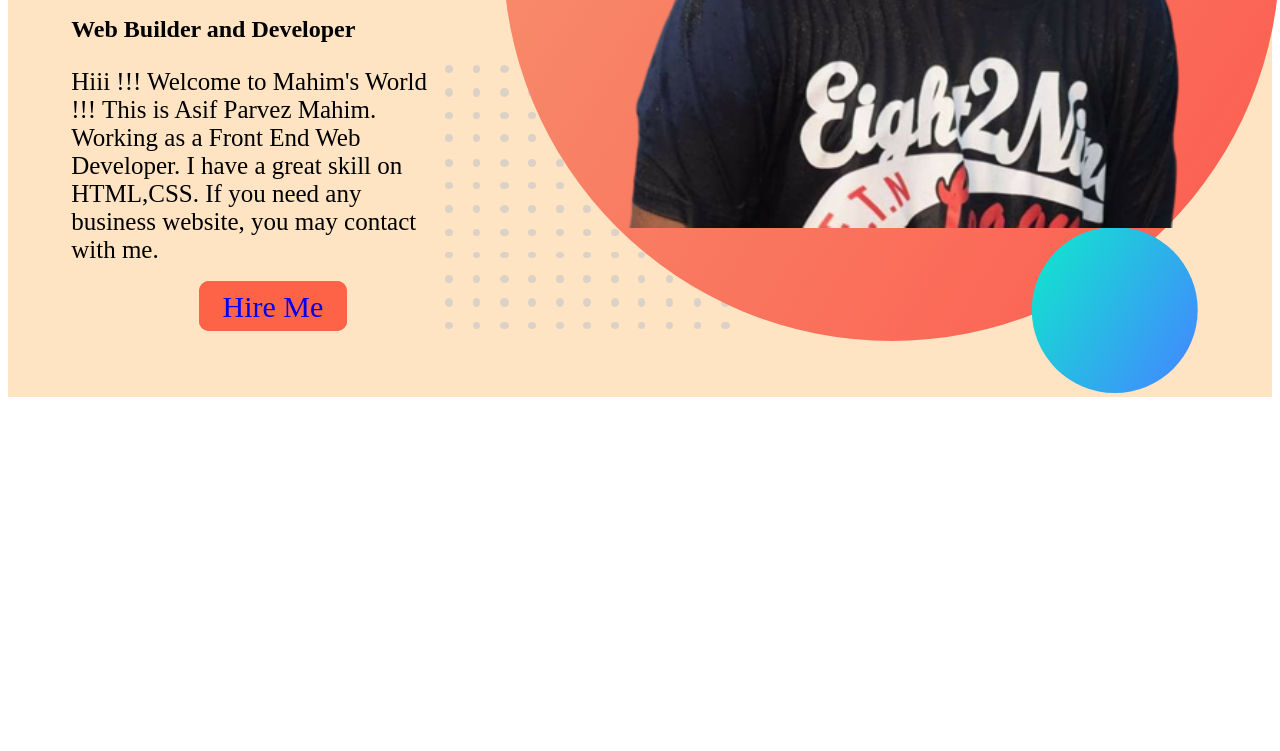
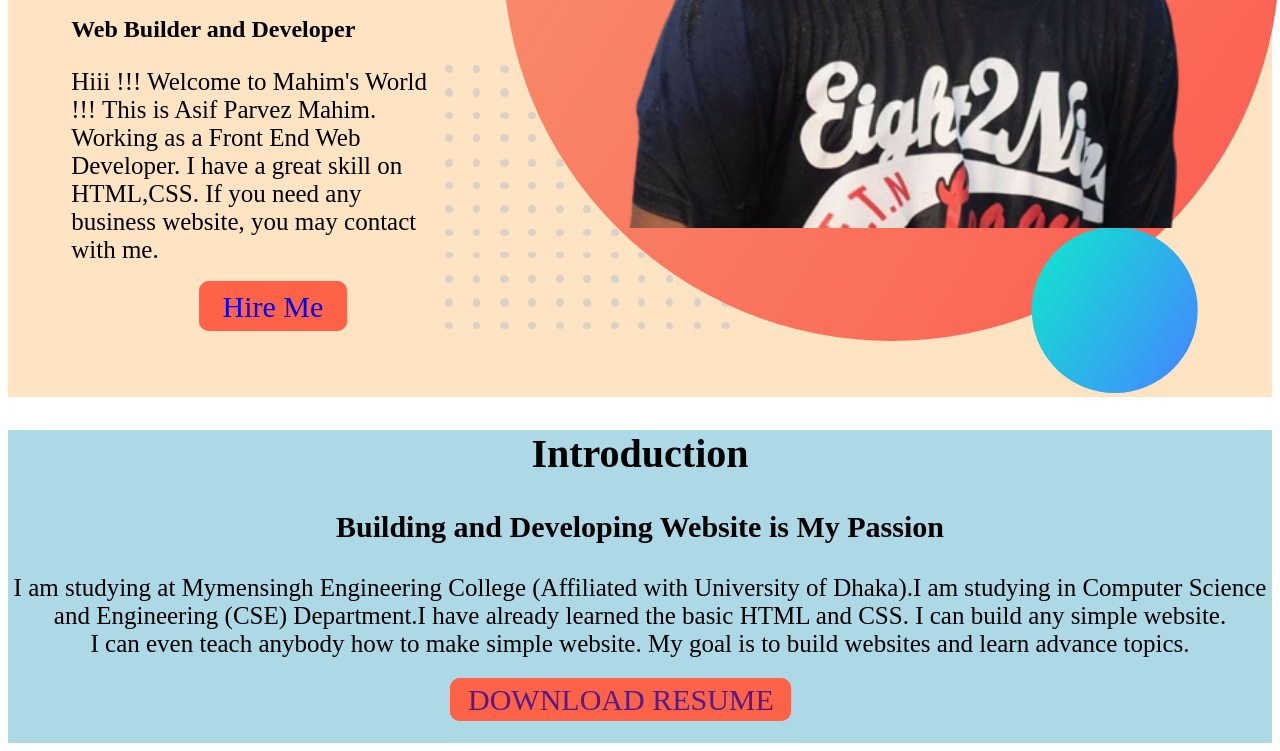
Before and after one commit to asifparvezmahim/official-portfolio, a plain HTML site: page index.html in a window 1280 px wide. Shown: the part 444-1195 px from the top of the page. Before the commit the page ends 849 px from the top, so only its background shows below. Drawn offline with Linux system fonts and the light colour scheme.

Commit message:
second update

```diff
--- a/index.html
+++ b/index.html
@@ -28,6 +28,23 @@
 
         </div>
     </div>
+
+    <div class="introduction">
+        <h2 id="intro">Introduction</h2>
+        <h3 id="web-dev">Building and Developing Website is My Passion</h3>
+        <p id="info">I am studying at Mymensingh Engineering College (Affiliated with
+            University of Dhaka).I am studying in Computer Science and Engineering (CSE) Department.I have already
+            learned
+            the
+            basic HTML and CSS. I can build any simple website.
+            <br> I
+            can
+            even teach anybody how to
+            make simple website. My goal is to build websites and learn advance topics.
+        </p>
+        <a class="link-button-two" target="_blank" href="">DOWNLOAD RESUME</a>
+
+    </div>
 </body>
 
 </html>
--- a/style.css
+++ b/style.css
@@ -44,3 +44,38 @@
     border: 5px solid aqua;
 
 }
+
+.introduction {
+    background-color: lightblue;
+    padding-bottom: 2%;
+
+}
+
+#intro {
+    text-align: center;
+    font-size: 40px;
+}
+
+#web-dev {
+    text-align: center;
+    font-size: 30px;
+}
+
+#info {
+    text-align: center;
+    font-size: 25px;
+}
+
+.link-button-two {
+    text-decoration: none;
+    font-size: 30px;
+    border: 5px solid tomato;
+    border-radius: 10px;
+    background-color: tomato;
+    padding-left: 1%;
+    padding-right: 1%;
+
+    margin-left: 35%;
+    margin-top: 5%;
+
+}
```
